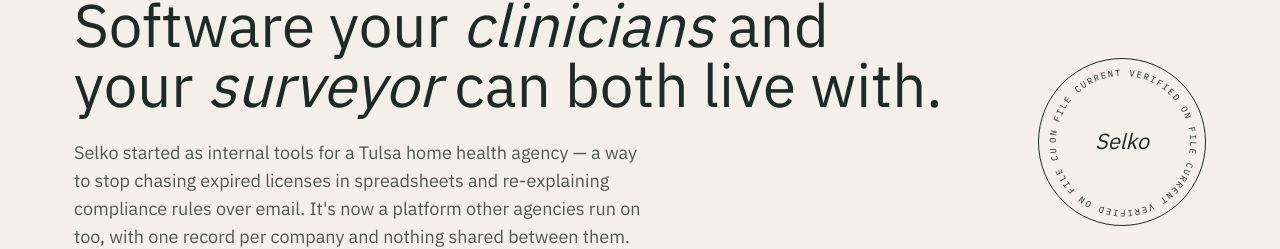
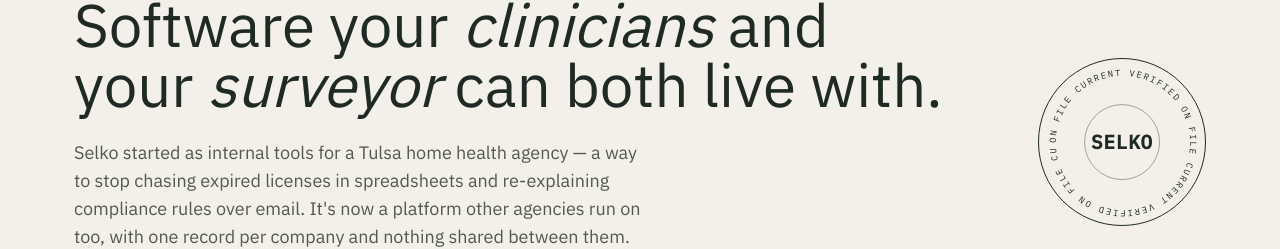
Before and after one commit to metromobilehc-beep/selko-site, a Next.js app: page / in a window 1280 px wide. Shown: the part 206-455 px from the top of the page. Built offline with nearby package versions, Linux system fonts and the light colour scheme.

Commit message:
Add files via upload

```diff
--- a/components/Stamp.js
+++ b/components/Stamp.js
@@ -4,7 +4,7 @@
   label = 'VERIFIED',
   ring = 'ON FILE   CURRENT   VERIFIED   ',
   size = 128,
-  color = '#1F2A24',
+  color = '#2F6F4E',
   className = '',
 }) {
   const id = `stamp-path-${label.replace(/\s+/g, '-').toLowerCase()}`;
@@ -30,9 +30,15 @@
           </text>
         </svg>
       </div>
+      {/* Inner ring — fixed, doesn't rotate with the status text — gives
+          the seal a real double-ring stamp structure rather than a
+          single circle. */}
+      <svg viewBox="0 0 200 200" width={size * 0.62} height={size * 0.62} style={{ position: 'absolute' }}>
+        <circle cx="100" cy="100" r="72" fill="none" stroke={color} strokeWidth="1.5" opacity="0.5" />
+      </svg>
       <span
-        className="font-display italic text-center leading-none"
-        style={{ fontSize: size * 0.13 }}
+        className="font-mono font-semibold uppercase text-center leading-none"
+        style={{ fontSize: size * 0.115, letterSpacing: '0.04em' }}
       >
         {label}
       </span>
```
